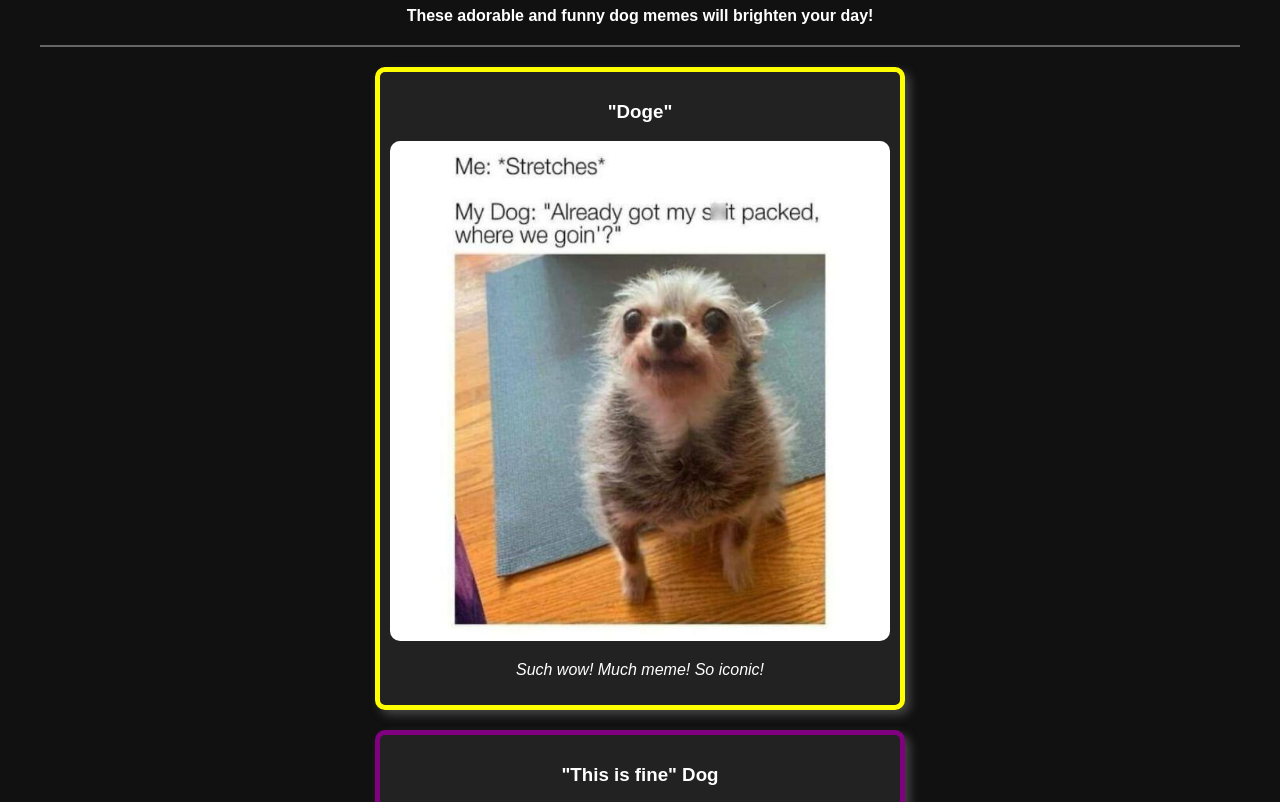
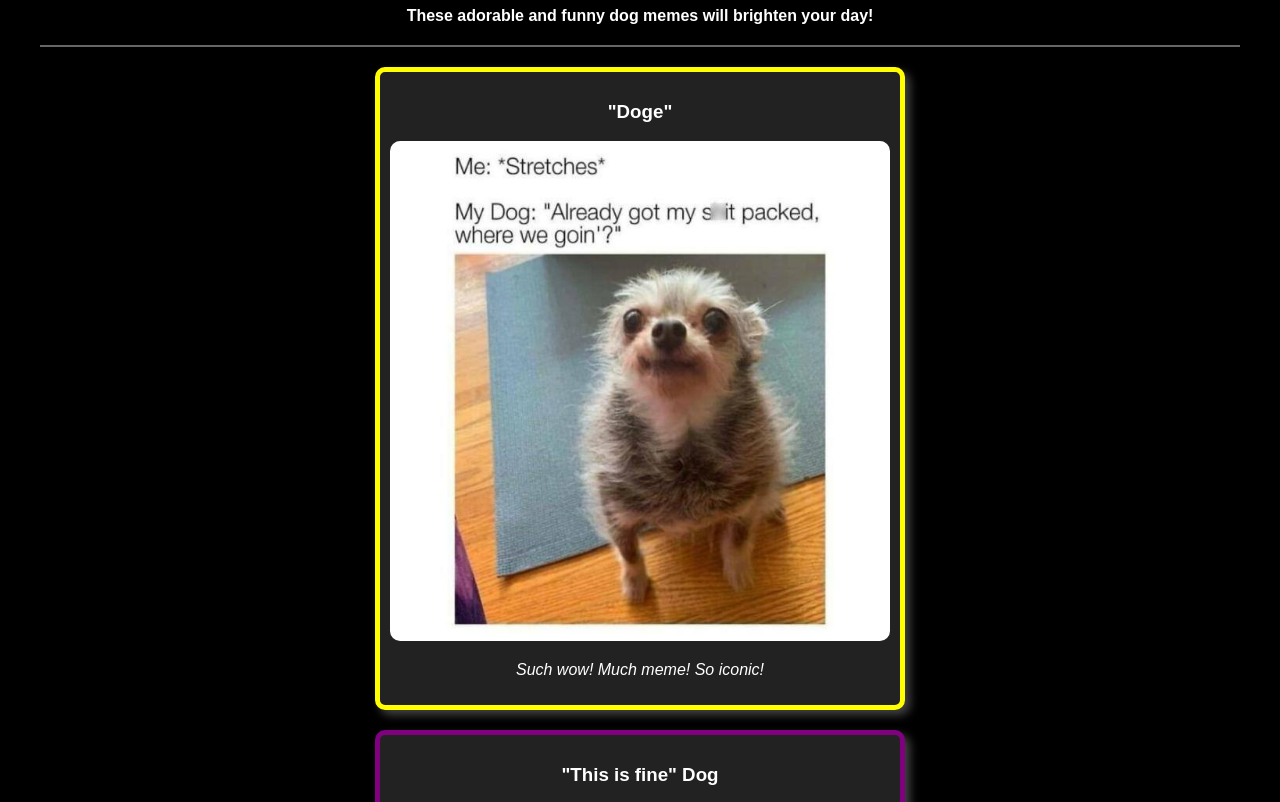
Before and after one commit to Vikackaaerx03/progect2, a plain HTML site: page index.html in a window 1280 px wide. Shown: the part 113-915 px from the top of the page. Drawn offline with Linux system fonts and the light colour scheme.

Commit message:
Update index.html

```diff
--- a/index.html
+++ b/index.html
@@ -7,7 +7,7 @@
     <style>
         body {
             font-family: Arial, sans-serif;
-            background-color: #111;
+            background-color: #000; /* Черный фон */
             margin: 20px;
             padding: 20px;
             text-align: center;
```
